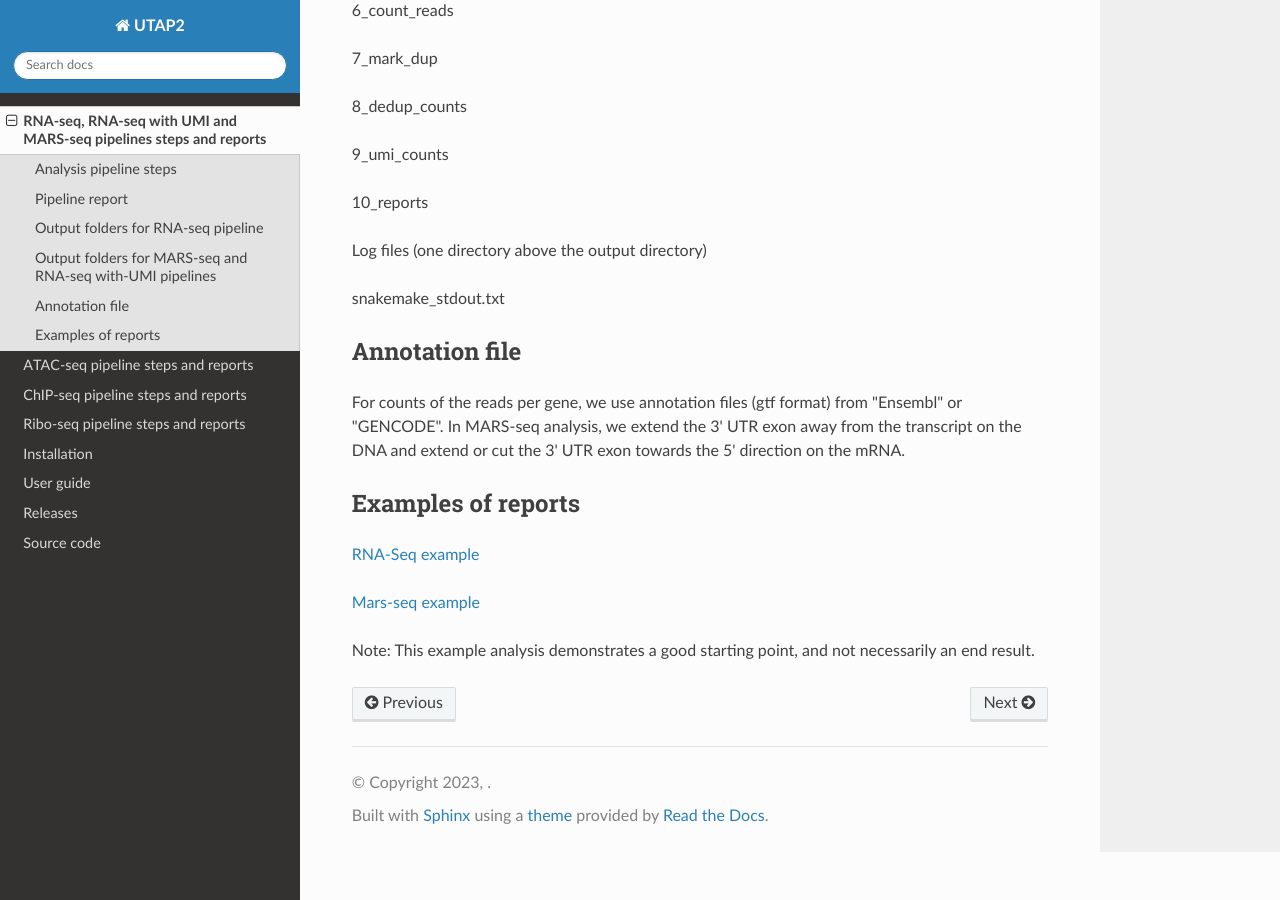
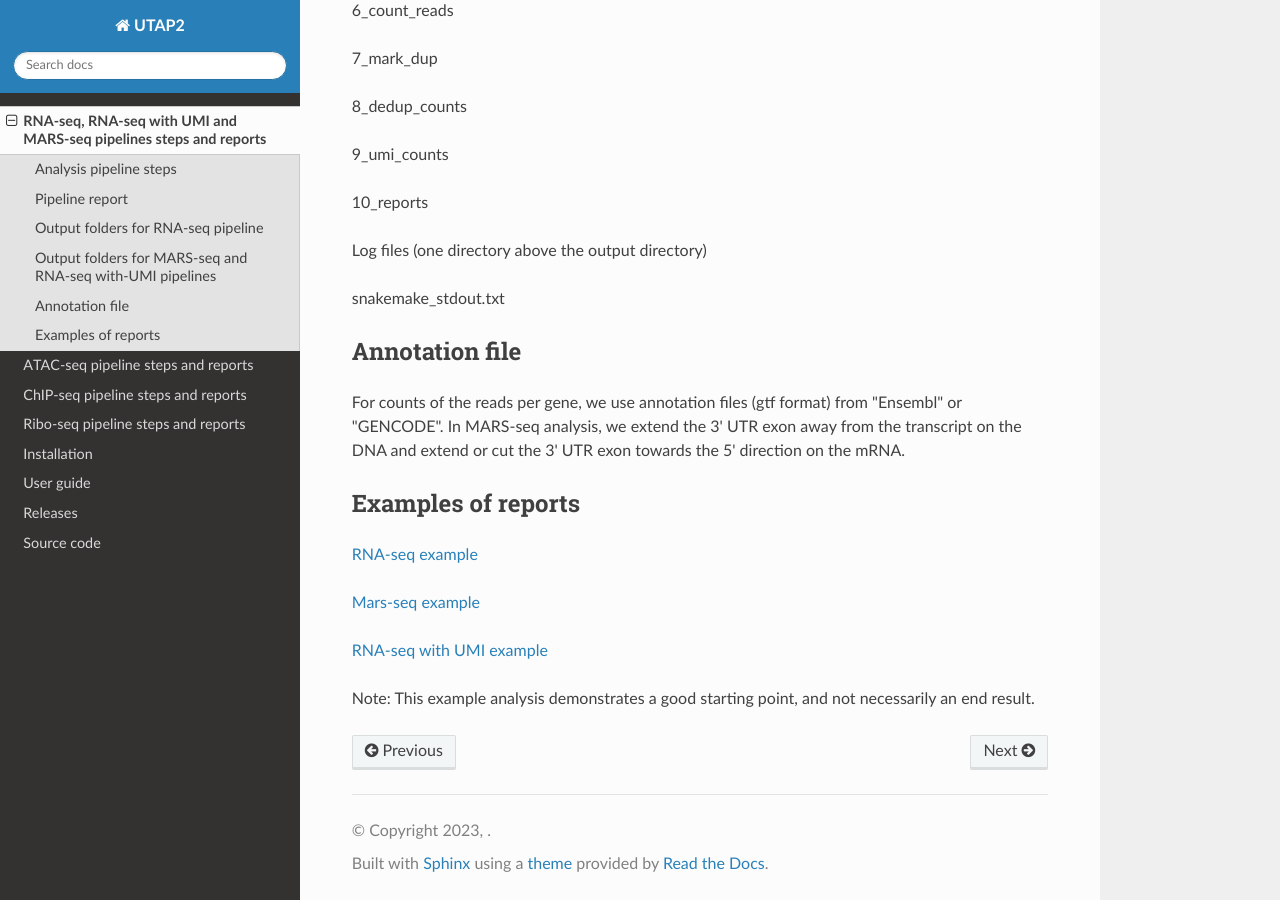
Before and after one commit to utap2/utap2, a Sphinx documentation site: the page built from docs/rst/rna-mars-seq-results.rst, in a window 1280 px wide and 900 px high, scrolled down 3061 px. Built offline with Sphinx 7.4.7 and the Read the Docs theme 3.1.0, drawn with Linux system fonts in a browser that asks for light colours; pages that are not in the unit, such as notebooks, are missing from menus.

Commit message:
Update rna-mars-seq-results.rst

```diff
--- a/docs/rst/rna-mars-seq-results.rst
+++ b/docs/rst/rna-mars-seq-results.rst
@@ -109,8 +109,10 @@ For counts of the reads per gene, we use annotation files (gtf format) from "Ens
 Examples of reports
 -------------------
 
-`RNA-Seq example <https://utap-demo.weizmann.ac.il/reports/20241118_225254_demo/report.html>`_
+`RNA-seq example <https://utap-demo.weizmann.ac.il/reports/20241118_225254_demo/report.html>`_
 
 `Mars-seq example <https://utap-demo.weizmann.ac.il/reports/20241119_044604_demo/test_umi_counts_20241119_044604/report.html>`_
 
+`RNA-seq with UMI example <https://utap-demo.weizmann.ac.il/reports/demo_20220318_000431/RNA_with_UMI_umi_counts_20220318_000431/report.html>`_
+
 Note: This example analysis demonstrates a good starting point, and not necessarily an end result.
```
